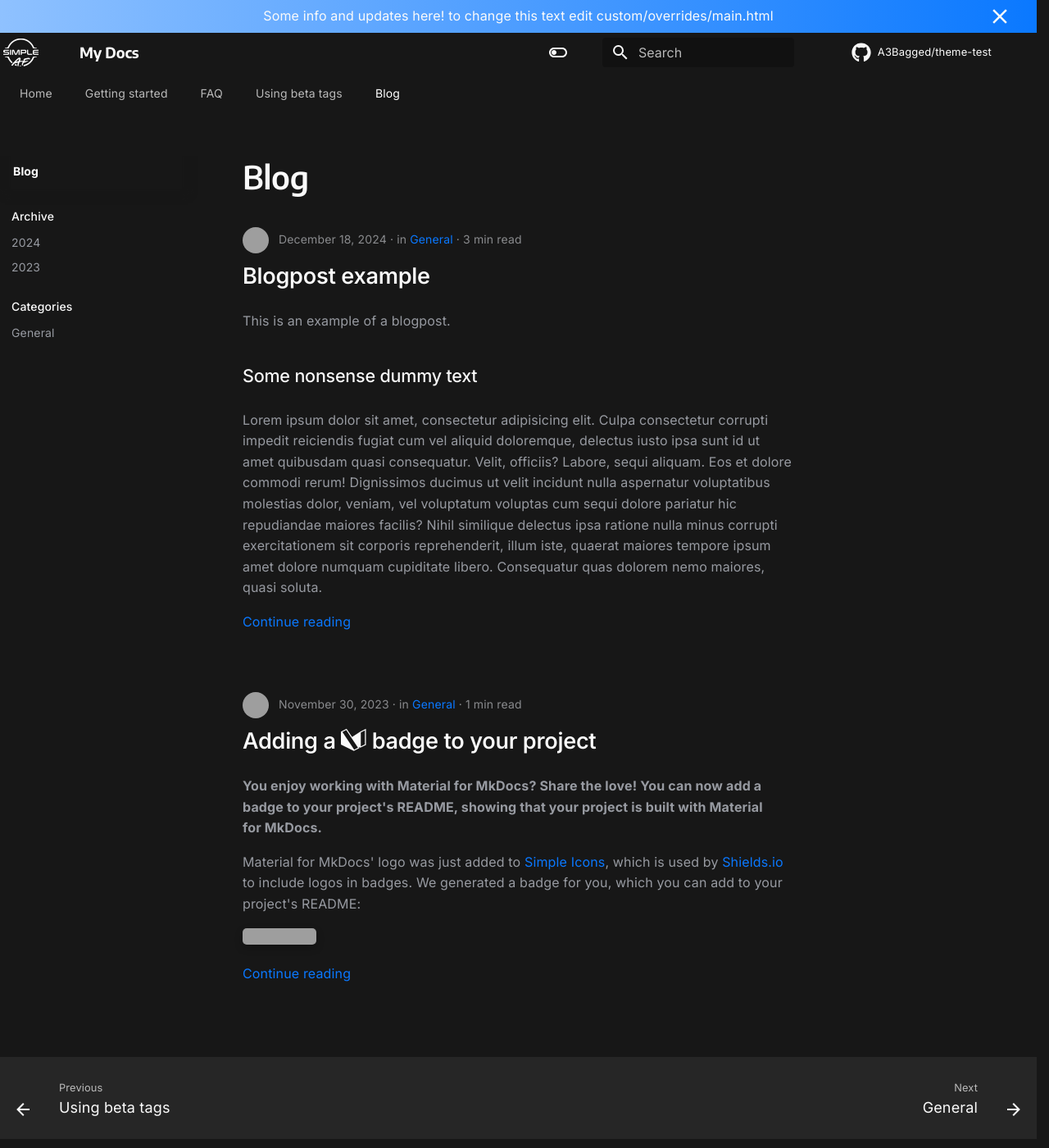
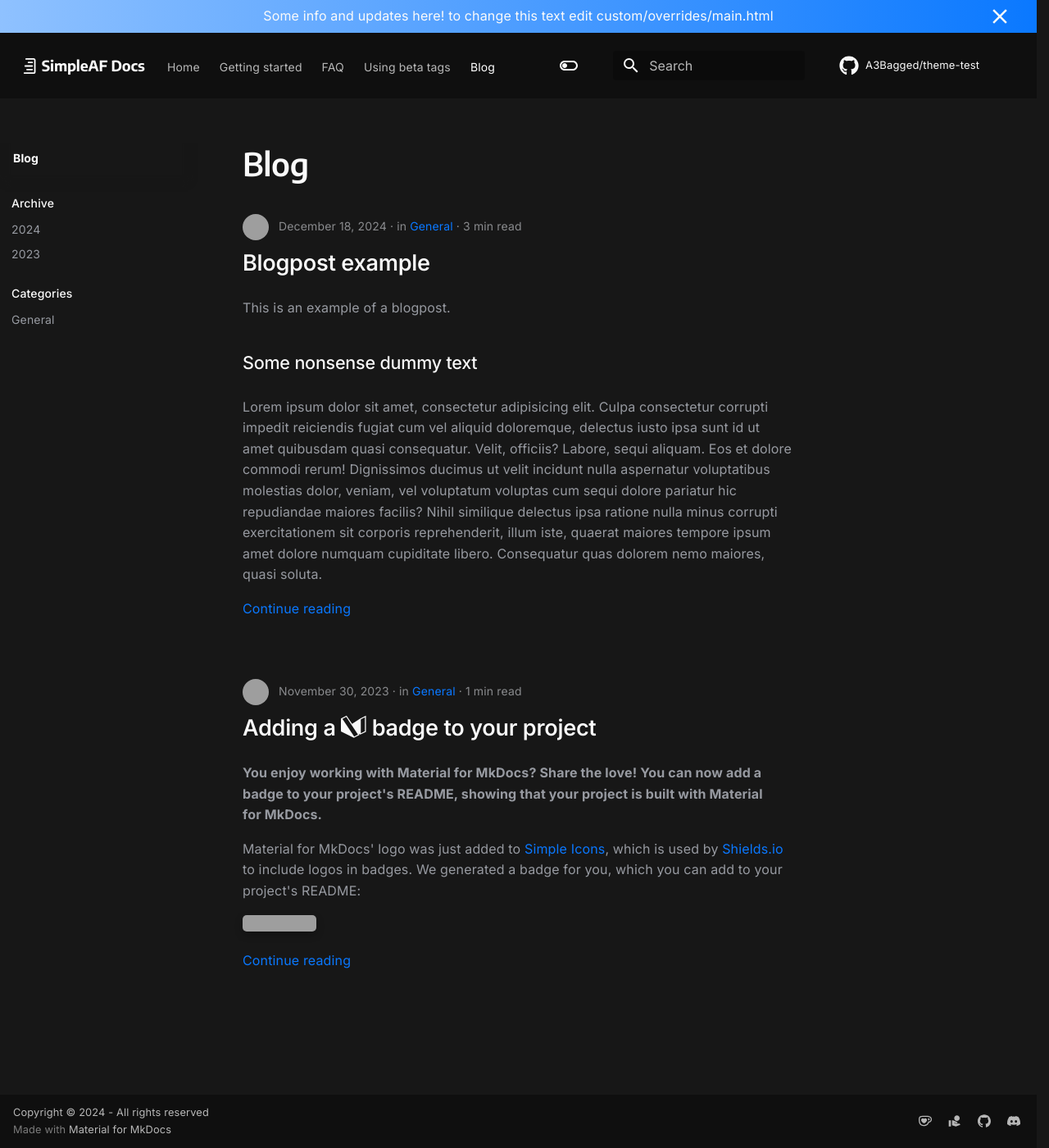
Before and after one commit to lsetiawan/theme-test, an MkDocs documentation site: the page built from docs/blog/index.md, in a window 1280 px wide and 1400 px high. Shown: the whole window at 82% size. Built offline with MkDocs 1.6.1 and Material for MkDocs 9.7.7, drawn with Linux system fonts in a browser that asks for light colours; plug-ins that fetch from the network failed and are left out; comment, search, counter and statistics services are not loaded; grey boxes are pictures that could not be loaded.

Commit message:
New header design

```diff
--- a/custom/overrides/assets/stylesheets/home.css
+++ b/custom/overrides/assets/stylesheets/home.css
@@ -1,53 +1,3 @@
-
-/* Font levels
-
-1. - Display | avg. 4 text styles
-2. - Heading | avg. 6 text styles
-3. - Body    | avg. 3 text styles
-4. - Label   | avg. 3 text styles
-
-Naming ==
-Base + modifier + modifier (Display + X-Large)
-
-Bases ==
-Typographic level   | Display, Heading, Body, Link, Label
-HTML Tags           | H1, H2, H3, P
-Token               | dont-size-1, font-size-2, font-size-3
-T-shirt sizing      | xs, sm, md, lg, xl
-
-Modifiers ==
-Fontweight          | Regular, Medium, Semibold, Bold
-Numerals            | 100,200,300,400,500,600,700,800,900
-Tshirt sizing       | xs, sm, md, ls, xl, xxl
-Text emphasis       | Italic, Underline
-Context             | Link navigation, Section header
-Lettercase Property | Uppercase
-Interaction State   | Default, Hover, Focus, Active, Disabled
-Device Size         | Desktop, Mobile, Large screen, Small screen
-
-Typescales == (Popular = Major second (1.125)
-
-Common sizes (pt):
-Display             | 32, 42, 48, 60, 72, 78, 96
-Heading             | 14, 16, 20, 24, 28, 32, 40, 48
-Body                | 12, 13, 14, 16, 18
-Label               | 10, 12, 13, 14
-
-Lineheight (4px):
-Display             | 120.81%
-Heading             | 132.36%
-Body                | 147%
-Label               | 141.76%
-
-Letter spacing %:
-
-Display             | -2.5% to -0.01em
-Heading             | -0.02em to 0%
-Body                | 0% to 1%
-Label               | 0% to 3%
-
-*/
-
 .md-main { height: 100%;}
 @media (min-width: 76.25em) { .md-main { display: none;} }
 
@@ -62,6 +12,12 @@
     line-height: 24px;
     letter-spacing: 0.15px;
     color: var(--grey-50);
+}
+
+/* remove header topic from homepage */
+/* move header topic and scale fontsize down */
+[data-md-component="header-topic"].md-header__topic .md-ellipsis {
+    display: none;
 }
 
 .lp-container {
--- /dev/null
+++ b/custom/overrides/partials/header.html
@@ -0,0 +1,92 @@
+<!-- Determine classes -->
+{% set class = "md-header" %}
+{% if "navigation.tabs.sticky" in features %}
+  {% set class = class ~ " md-header--shadow md-header--lifted" %}
+{% elif "navigation.tabs" not in features %}
+  {% set class = class ~ " md-header--shadow" %}
+{% endif %}
+
+<!-- Header -->
+<header class="{{ class }}" data-md-component="header">
+  <nav
+    class="md-header__inner md-grid--wide"
+    aria-label="{{ lang.t('header') }}"
+  >
+
+
+    <!-- Button to open drawer -->
+    <label class="md-header__button md-icon" for="__drawer">
+      {% set icon = config.theme.icon.menu or "material/menu" %}
+      {% include ".icons/" ~ icon ~ ".svg" %}
+    </label>
+
+    <!-- Header title -->
+    <div class="md-header__title" data-md-component="header-title" style="margin-left: .6rem;">
+      <div class="md-header__ellipsis">
+        <div class="md-header__topic">
+          <span class="mdx-header--logo">
+            <svg xmlns="http://www.w3.org/2000/svg" viewBox="0 0 28.87164855957031 37.858695652173914" fill="none" style="max-height: 500px" width="28.87164855957031" height="37.858695652173914">
+                <path fill="#fff" d="M88.036 14.02c-.132-.255-.443-.382-.933-.382h-.764l-.184.183v21.303l.183.184h.765c.49 0 .8-.128.933-.383s.199-.617.199-1.086v-6.185c.436.282.884.532 1.346.752a6.116 6.116 0 0 0 2.6.566c.877 0 1.754-.27 2.63-.811.877-.551 1.606-1.408 2.187-2.571.582-1.163.872-2.678.872-4.545 0-1.52-.194-2.857-.581-4.01-.387-1.153-.963-2.05-1.728-2.693-.755-.653-1.688-.98-2.799-.98-.928 0-1.769.189-2.523.566a6.592 6.592 0 0 0-2.004 1.542v-.363c0-.48-.066-.842-.199-1.087Zm.199 3.703v7.93c.362.244.755.493 1.178.748.795.47 1.657.704 2.584.704.622 0 1.219-.204 1.79-.612.57-.418 1.035-1.071 1.391-1.96.368-.887.551-2.05.551-3.488 0-1.388-.158-2.505-.474-3.352-.316-.857-.734-1.48-1.254-1.867-.51-.398-1.056-.597-1.637-.597-.632 0-1.274.164-1.927.49a5.743 5.743 0 0 0-1.743 1.393c-.167.193-.32.396-.459.611ZM3.991 1.698C3.991.76 4.747 0 5.68 0h17.622c2.425 0 4.39 1.977 4.39 4.415v27.17c0 2.438-1.965 4.415-4.39 4.415H1.69C.756 36 0 35.24 0 34.302s.756-1.698 1.689-1.698h21.613c.56 0 1.013-.456 1.013-1.02V4.416c0-.563-.453-1.019-1.013-1.019H5.68c-.933 0-1.689-.76-1.689-1.698Z" clip-rule="evenodd" fill-rule="evenodd"/>
+                <path fill="#fff" d="M9.456 9.85c0-.939.756-1.7 1.689-1.7h8.78c.933 0 1.688.761 1.688 1.7 0 .937-.755 1.697-1.688 1.697h-8.78c-.933 0-1.69-.76-1.69-1.698ZM2.026 18c0-.938.756-1.698 1.689-1.698h16.21c.933 0 1.688.76 1.688 1.698s-.755 1.698-1.688 1.698H3.715c-.933 0-1.689-.76-1.689-1.698ZM6.079 26.15c0-.937.756-1.697 1.688-1.697h12.158c.933 0 1.688.76 1.688 1.698s-.755 1.698-1.688 1.698H7.767c-.932 0-1.688-.76-1.688-1.698Z" clip-rule="evenodd" fill-rule="evenodd"/>
+              </svg>SimpleAF Docs
+          </span>
+        </div>
+        <div class="md-header__topic" data-md-component="header-topic">
+          <span class="md-ellipsis">
+            {% if page.meta and page.meta.title %}
+              {{ page.meta.title }}
+            {% else %}
+              {{ page.title }}
+            {% endif %}
+          </span>
+        </div>
+      </div>
+    </div>
+
+    <!-- Navigation tabs (sticky) -->
+    {% if "navigation.tabs.sticky" in features %}
+        {% if "navigation.tabs" in features %}
+            {% include "partials/tabs.html" %}
+        {% endif %}
+    {% endif %}
+
+    <!-- empty space div -->
+     <div class="void"></div>
+
+    <!-- Color palette toggle -->
+    {% if config.theme.palette %}
+      {% if not config.theme.palette is mapping %}
+        {% include "partials/palette.html" %}
+      {% endif %}
+    {% endif %}
+
+    <!-- User preference: color palette -->
+    {% if not config.theme.palette is mapping %}
+      {% include "partials/javascripts/palette.html" %}
+    {% endif %}
+
+    <!-- Site language selector -->
+    {% if config.extra.alternate %}
+      {% include "partials/alternate.html" %}
+    {% endif %}
+
+    <!-- Button to open search modal -->
+    {% if "material/search" in config.plugins %}
+      <label class="md-header__button md-icon" for="__search">
+        {% set icon = config.theme.icon.search or "material/magnify" %}
+        {% include ".icons/" ~ icon ~ ".svg" %}
+      </label>
+
+      <!-- Search interface -->
+      {% include "partials/search.html" %}
+    {% endif %}
+
+    <!-- Repository information -->
+    {% if config.repo_url %}
+      <div class="md-header__source">
+        {% include "partials/source.html" %}
+      </div>
+    {% endif %}
+  </nav>
+
+</header>
--- a/docs/assets/stylesheets/extra.css
+++ b/docs/assets/stylesheets/extra.css
@@ -33,3 +33,87 @@
     anchor-name: --betaAnchor;
     width: fit-content;
 }
+
+
+/* --------------------
+
+    New Header styling
+
+--------------------- */
+
+.md-header {
+    padding-block: 16px;
+}
+
+.md-header__title {
+    width: fit-content;
+    margin: 0 !important;
+}
+
+.md-tabs {
+    width: fit-content;
+    flex-grow: 1;
+}
+
+.void {
+    flex-grow: 1;
+}
+
+/* .md-header__option, .md-search, .md-source {
+    justify-self: end;
+} */
+
+/* New logo */
+.md-header__title {
+    flex: 0 0 7rem;
+}
+/* .mdx-header--logo {
+    justify-self: start;
+} */
+.md-header__topic .mdx-header--logo svg {
+    height: 20px;
+    transform: translateY(.2rem);
+}
+
+[dir=ltr] .md-header__source {
+    margin-left:0rem
+}
+
+/* move header topic and scale fontsize down */
+[data-md-component="header-topic"].md-header__topic {
+    font-size: .55rem;
+    position: absolute;
+    top: 1rem;
+    left: 1.4rem;
+}
+
+.md-header__title--active .md-header__topic {
+    opacity: 1;
+    transform: translateX(0);
+}
+
+[dir=rtl] .md-header__title--active .md-header__topic {
+    transform: translateX(0)
+}
+
+/* Tabs navigation */
+[dir=ltr] .md-tabs__list {
+    margin-left: 0rem
+}
+
+[dir=rtl] .md-tabs__list {
+    margin-right: 0rem
+}
+
+/* --- Increase content width --- */
+.md-grid--wide {
+    max-width:100%;
+    gap: 10px;
+    padding-inline: 1.1rem;
+}
+
+@media screen and (min-width: 60em) {
+    .md-grid--wide {
+        gap: 30px;
+    }
+}
--- a/docs/assets/stylesheets/partials/colors.css
+++ b/docs/assets/stylesheets/partials/colors.css
@@ -15,6 +15,7 @@
     --grey-800: hsla(210, 4%, 18%, 1);
     --grey-900: hsla(0, 0%, 15%, 1);
     --grey-950: hsla(0, 0%, 9%, 1);
+    --grey-990: hsla(0, 0%, 6%, 1);
 
     /* Light | White */
     --neutral-25: hsla(240, 20%, 99%, 1);
@@ -96,7 +97,7 @@
 
 
     /* // Primary color shades */
-    --md-primary-fg-color:               var(--grey-950);
+    --md-primary-fg-color:               var(--grey-800);
     --md-primary-fg-color--light:        var(--base-white);
     --md-primary-fg-color--dark:         var(--grey-600);
     --md-primary-bg-color:               var(--neutral-200);
@@ -149,7 +150,7 @@
     --md-footer-fg-color--light:         hsla(0, 0%, 100%, 0.7);
     --md-footer-fg-color--lighter:       hsla(0, 0%, 100%, 0.45);
     --md-footer-bg-color:                var(--neutral-800);
-    --md-footer-bg-color--dark:          var(--grey-950);
+    --md-footer-bg-color--dark:          var(--grey-800);
   }
 
 /* Only use dark mode on screens */
@@ -185,7 +186,7 @@
     --md-table-top-color: hsl(228, 10%, 6%);
 
     /* // Primary color shades */
-    --md-primary-fg-color:               var(--grey-950);
+    --md-primary-fg-color:               var(--grey-990);
     --md-primary-fg-color--light:        var(--base-white);
     --md-primary-fg-color--dark:         var(--grey-600);
     --md-primary-bg-color:               var(--neutral-200);
@@ -228,6 +229,6 @@
     --md-footer-fg-color--light:         hsla(0, 0%, 100%, 0.7);
     --md-footer-fg-color--lighter:       hsla(0, 0%, 100%, 0.45);
     --md-footer-bg-color:              var(--grey-900);
-    --md-footer-bg-color--dark:        var(--grey-950);
+    --md-footer-bg-color--dark:        var(--grey-990);
   }
 }
--- a/docs/assets/stylesheets/partials/layout.css
+++ b/docs/assets/stylesheets/partials/layout.css
@@ -27,9 +27,18 @@
 .announce_text {
     width: fit-content;
     margin-inline: auto;
-    font-size: 1em;
+    font-size: 0.7em;
+    line-height: 1.2;
     transform: translateY(2px);
     color: var(--md-typeset-color-white);
+}
+
+/* Scale up font-size on non-mobile */
+@media screen and (min-width: 35em) {
+    .announce_text {
+        font-size: 1em;
+        line-height: inherit;
+    }
 }
 
 /* || ------ HEADER ------ */
@@ -69,7 +78,7 @@
 
 /* || ------ TABS ------ */
 .md-tabs {
-    background-color: var(--grey-950) !important;
+    background-color: inherit !important;
 }
 
 .md-tabs__list {
@@ -84,7 +93,7 @@
 }
 .md-tabs__link {
     margin:0;
-    padding:10px 20px 5px;
+    padding:10px var(--size-12) 5px;
     display: flex;
     height: 100%;
     position: relative;
@@ -284,8 +293,11 @@
 
 .md-footer__inner {
     color: var(--fc-base-main);
+    padding: 15px 0 5px;
 }
-
+.md-footer__link {
+    margin: 0;
+}
 
 [data-md-color-scheme="default"] .md-footer__inner a:hover {
     color: var(--base-white);
--- a/mkdocs.yml
+++ b/mkdocs.yml
@@ -53,6 +53,7 @@
     - content.tooltips
     - navigation.top
     - navigation.tabs
+    - navigation.tabs.sticky
     - navigation.indexes
     - navigation.sections
     - navigation.expand
```
Also changed, not shown: docs/blog/index.md (+5 -0 lines).
